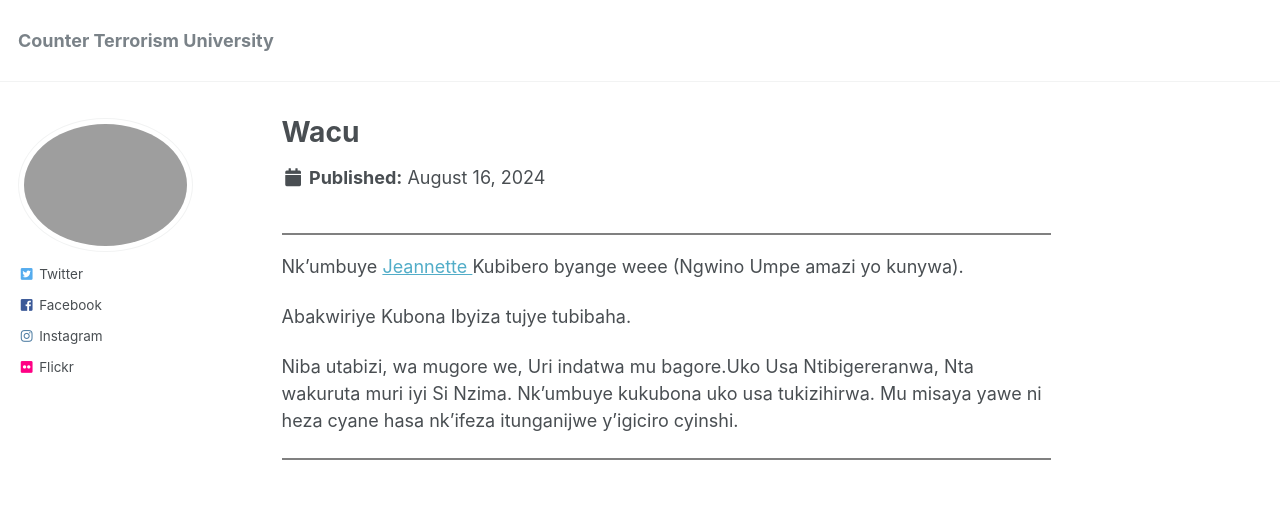
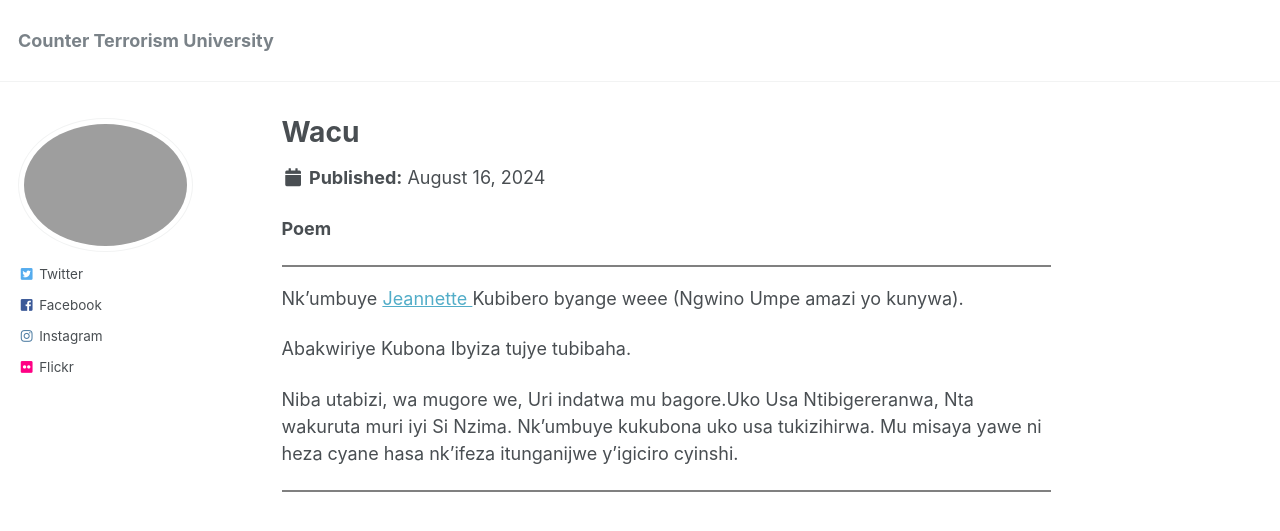
Before and after one commit to phdcsseiden/phdcsseiden.github.io, a Jekyll site: the page built from _pages/Wacu.md, in a window 1280 px wide. Shown: the top 531 px of the page. Built offline with Jekyll 4.4.1, drawn with Linux system fonts in a browser that asks for light colours.

Commit message:
Update Wacu.md

```diff
--- a/_pages/Wacu.md
+++ b/_pages/Wacu.md
@@ -7,7 +7,7 @@
 
 
 
-
+<b> Poem </b>
 
 
 <hr style="height:2px;border-width:0;color:gray;background-color:gray">
```
